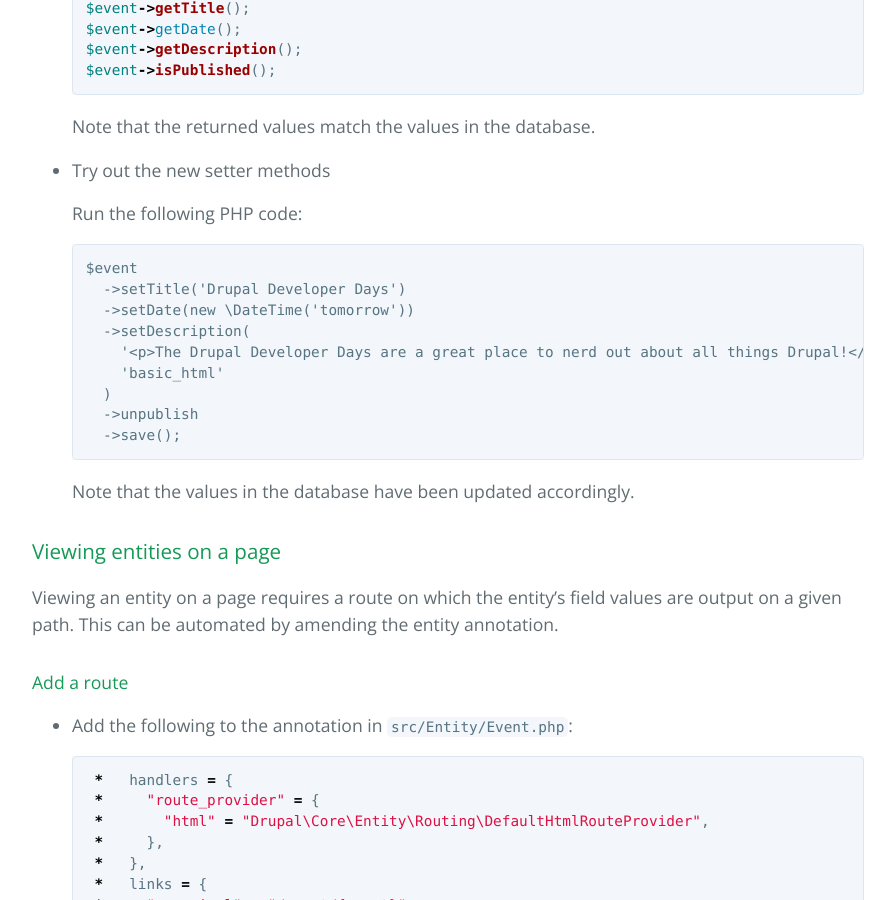
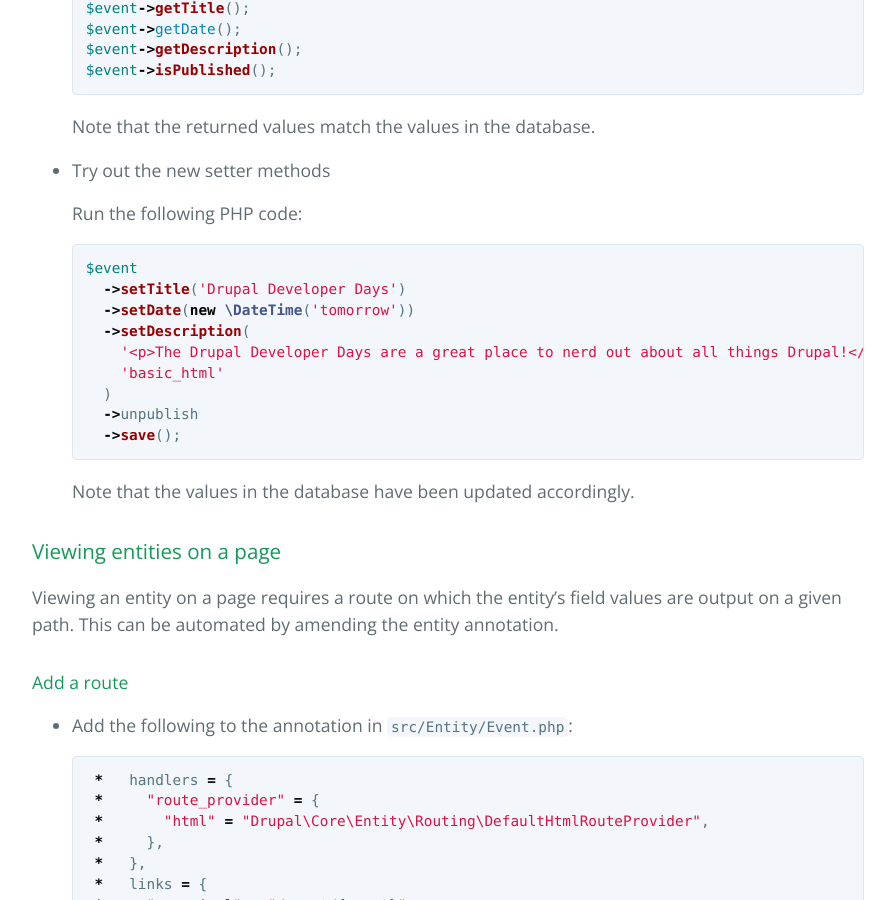
Before and after one commit to drupal-entity-training/event, a Jekyll site: the page built from index.md, in a window 1280 px wide and 900 px high, scrolled down 14032 px. Shown: the whole window, without its empty margins (192-1087 px from the left). Built offline with Jekyll 4.4.1, drawn with Linux system fonts in a browser that asks for light colours.

Commit message:
Add syntax highlighting to field setter method example code

````diff
--- a/index.md
+++ b/index.md
@@ -622,7 +622,7 @@ interface
 
   Run the following PHP code:
 
-  ```
+  ```php?start_inline=1
   $event
     ->setTitle('Drupal Developer Days')
     ->setDate(new \DateTime('tomorrow'))
````
